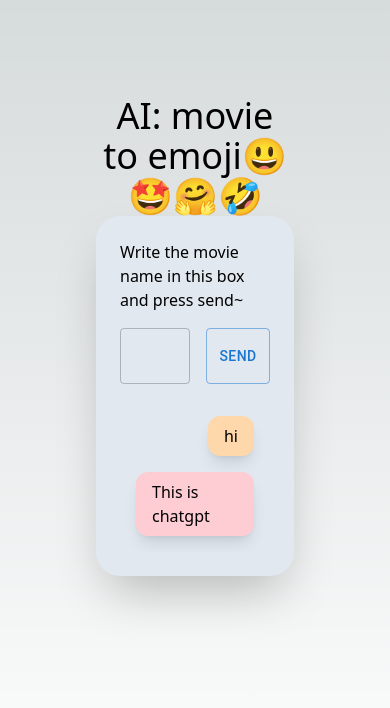
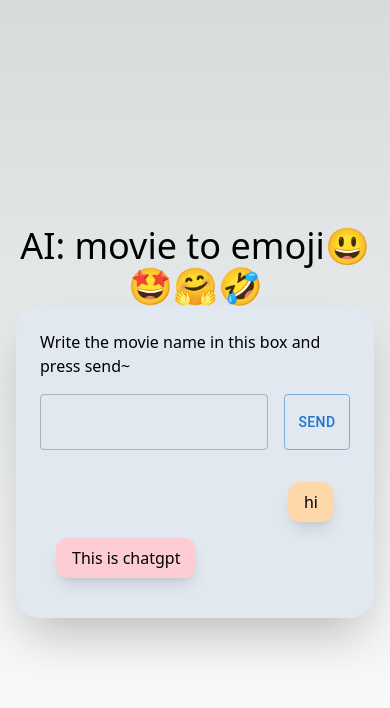
Before and after one commit to frank-1150/chatGPT-movie-to-emoji, a Next.js app: page / in a window 390 px wide. Shown: the top 708 px of the page. Built offline with nearby package versions, Linux system fonts and the light colour scheme.

Commit message:
Update styling for mobile

```diff
--- a/app/page.module.css
+++ b/app/page.module.css
@@ -3,6 +3,5 @@
   flex-direction: column;
   justify-content: space-between;
   align-items: center;
-  padding: 6rem;
   min-height: 100vh;
 }
--- a/app/page.tsx
+++ b/app/page.tsx
@@ -9,13 +9,13 @@
 export default function Home() {
   return (
     <main className={styles.main}>
-      <div className="container mx-auto">
-        <Analytics />
+      <div className="container mx-auto my-auto p-4 min-w-full">
         <h2 className="text-4xl text-center">AI: movie to emoji😃🤩🤗🤣</h2>
         <div className="bg-slate-200 rounded-3xl shadow-2xl mx-auto max-w-3xl">
           <ChatContainer />
         </div>
       </div>
+      <Analytics />
     </main>
   );
 }
```
